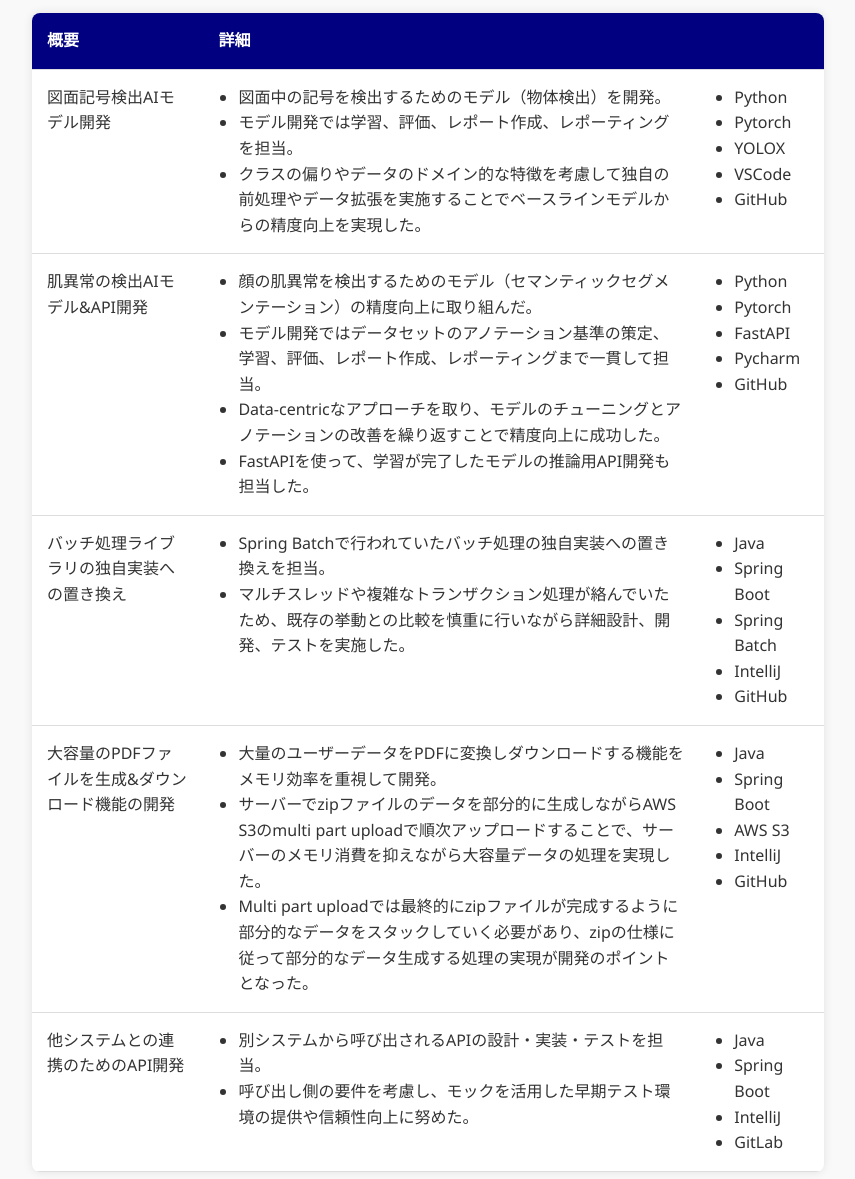
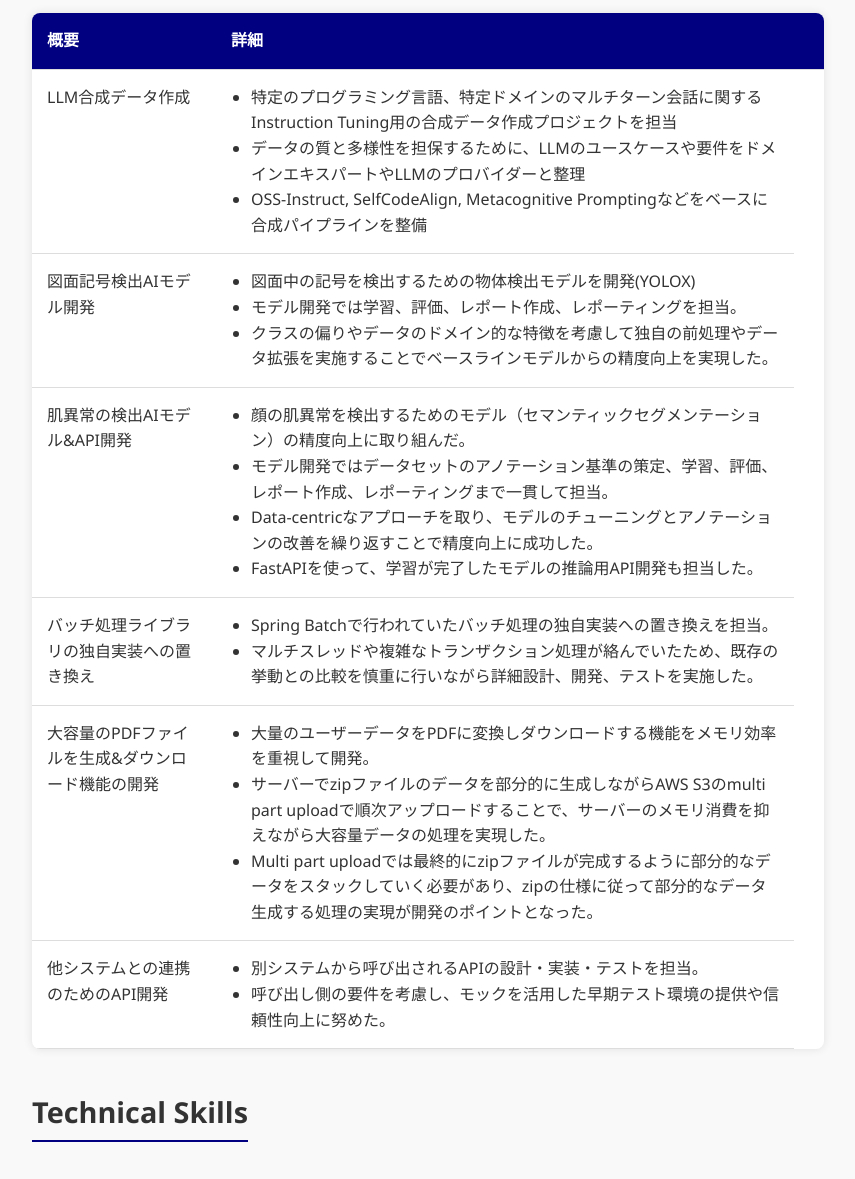
Before and after one commit to hachimada/hachimada.github.io, a plain HTML site: page index.html in a window 1280 px wide. Shown: the part 670-1849 px from the top of the page, without its empty margins (244-1099 px from the left). Drawn offline with Linux system fonts and the light colour scheme; a small style sheet from the web is missing.

Commit message:
add project

```diff
--- a/index.html
+++ b/index.html
@@ -3,7 +3,7 @@
   <head>
     <meta charset="UTF-8" />
     <meta name="viewport" content="width=device-width, initial-scale=1.0" />
-    <title>Nao Yamada</title>
+    <title>hachimada</title>
     <link rel="stylesheet" href="css/style.css" />
     <!-- Font Awesome CDN -->
     <link
@@ -17,16 +17,15 @@
   <body>
     <div class="top">
       <div class="profile-picture">
-        <img src="images/me.jpg" alt="Nao Yamadaの写真" />
+        <img src="images/me.jpg" alt="hachimadaの写真" />
       </div>
 
       <div class="description">
-        <h1>Nao Yamada</h1>
+        <h1>hachimada</h1>
         <p id="introduction">
           システムエンジニアリング、AI、データサイエンス、ロボティクス、などの分野に興味があります。
           大学院在学中は、ロボティクスとAIの分野で、グラフニューラルネットワークを用いた人間の状態認識モデルの研究を行いました。
-          SaaS企業でバックエンドエンジニアとして主にJavaを使ったwebアプリの開発をした後、機械学習エンジニアとして、画像系の識別AIモデルの開発を行っています。
-          生成系AIにも興味があり勉強中です。
+          SaaS企業でバックエンドエンジニアとして主にJavaを使ったwebアプリの開発をした後、機械学習エンジニアとして、画像系の識別AIモデルの開発やLLMを用いたプロジェクトに従事しています。
         </p>
       </div>
     </div>
@@ -69,21 +68,22 @@
         </thead>
         <tbody>
           <tr>
+            <td>LLM合成データ作成</td>
+            <td>
+              <ul>
+                <li>特定のプログラミング言語、特定ドメインのマルチターン会話に関するInstruction Tuning用の合成データ作成プロジェクトを担当</li>
+                <li>データの質と多様性を担保するために、LLMのユースケースや要件をドメインエキスパートやLLMのプロバイダーと整理</li>
+                <li>OSS-Instruct, SelfCodeAlign, Metacognitive Promptingなどをベースに合成パイプラインを整備</li>
+              </ul>
+            </td>
+          </tr>
+          <tr>
             <td>図面記号検出AIモデル開発</td>
             <td>
               <ul>
-                <li>図面中の記号を検出するためのモデル（物体検出）を開発。</li>
+                <li>図面中の記号を検出するための物体検出モデルを開発(YOLOX)</li>
                 <li>モデル開発では学習、評価、レポート作成、レポーティングを担当。</li>
                 <li>クラスの偏りやデータのドメイン的な特徴を考慮して独自の前処理やデータ拡張を実施することでベースラインモデルからの精度向上を実現した。</li>
-              </ul>
-            </td>
-            <td>
-              <ul>
-                <li>Python</li>
-                <li>Pytorch</li>
-                <li>YOLOX</li>
-                <li>VSCode</li>
-                <li>GitHub</li>
               </ul>
             </td>
           </tr>
@@ -97,15 +97,6 @@
                 <li>FastAPIを使って、学習が完了したモデルの推論用API開発も担当した。</li>
               </ul>
             </td>
-            <td>
-              <ul>
-                <li>Python</li>
-                <li>Pytorch</li>
-                <li>FastAPI</li>
-                <li>Pycharm</li>
-                <li>GitHub</li>
-              </ul>
-            </td>
           </tr>
           <tr>
             <td>バッチ処理ライブラリの独自実装への置き換え</td>
@@ -113,15 +104,6 @@
               <ul>
                 <li>Spring Batchで行われていたバッチ処理の独自実装への置き換えを担当。</li>
                 <li>マルチスレッドや複雑なトランザクション処理が絡んでいたため、既存の挙動との比較を慎重に行いながら詳細設計、開発、テストを実施した。</li>
-              </ul>
-            </td>
-            <td>
-              <ul>
-                <li>Java</li>
-                <li>Spring Boot</li>
-                <li>Spring Batch</li>
-                <li>IntelliJ</li>
-                <li>GitHub</li>
               </ul>
             </td>
           </tr>
@@ -134,15 +116,6 @@
                 <li>Multi part uploadでは最終的にzipファイルが完成するように部分的なデータをスタックしていく必要があり、zipの仕様に従って部分的なデータ生成する処理の実現が開発のポイントとなった。</li>
               </ul>
             </td>
-            <td>
-              <ul>
-                <li>Java</li>
-                <li>Spring Boot</li>
-                <li>AWS S3</li>
-                <li>IntelliJ</li>
-                <li>GitHub</li>
-              </ul>
-            </td>
           </tr>
           <tr>
             <td>他システムとの連携のためのAPI開発</td>
@@ -150,14 +123,6 @@
               <ul>
                 <li>別システムから呼び出されるAPIの設計・実装・テストを担当。</li>
                 <li>呼び出し側の要件を考慮し、モックを活用した早期テスト環境の提供や信頼性向上に努めた。</li>
-              </ul>
-            </td>
-            <td>
-              <ul>
-                <li>Java</li>
-                <li>Spring Boot</li>
-                <li>IntelliJ</li>
-                <li>GitLab</li>
               </ul>
             </td>
           </tr>
@@ -196,7 +161,7 @@
 
         <div class="skill-category database">
           <i class="fas fa-database"></i>
-          <h3>データベース・ミドルウェア</h3>
+          <h3>Database / Middleware</h3>
           <div class="skills-list">
             <p class="skill-item">PostgreSQL</li>
             <p class="skill-item">Redis</li>
@@ -206,7 +171,7 @@
 
         <div class="skill-category version-control">
           <i class="fas fa-code-branch"></i>
-          <h3>バージョン管理・コンテナ</h3>
+          <h3>Development Tools</h3>
           <div class="skills-list">
             <p class="skill-item">GitLab</p>
             <p class="skill-item">GitHub</p>
@@ -216,10 +181,19 @@
 
         <div class="skill-category cicd">
           <i class="fas fa-cogs"></i>
-          <h3>CI/CDツール</h3>
+          <h3>CI/CD</h3>
           <div class="skills-list">
             <p class="skill-item">GitLab CI</p>
             <p class="skill-item">GitHub Actions</p>
+          </div>
+        </div>
+
+        <div class="skill-category cloud">
+          <i class="fas fa-cogs"></i>
+          <h3>Cloud Service</h3>
+          <div class="skills-list">
+            <p class="skill-item">AWS(EC2, S3)</p>
+            <p class="skill-item">Google Cloud(GCS, GCE)</p>
           </div>
         </div>
       </div>
```
Also changed, not shown: 1 other file.
